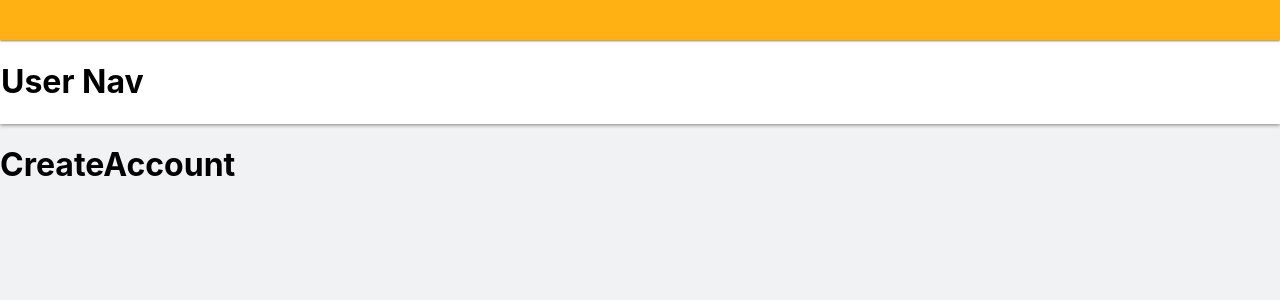
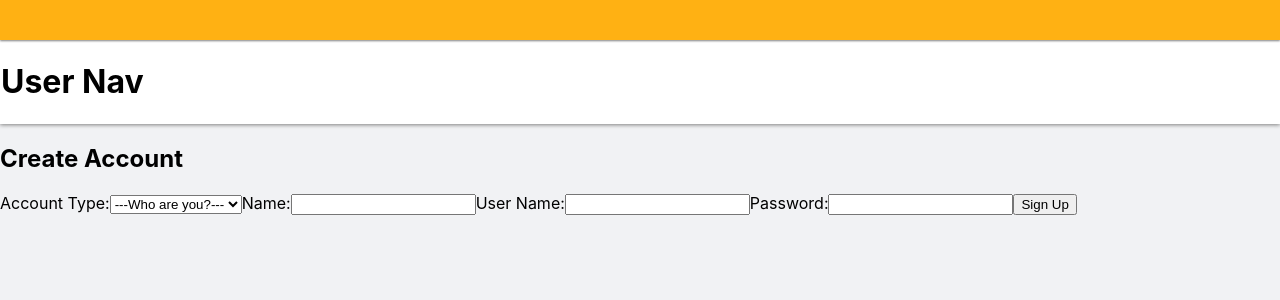
Before and after one commit to gsuemith/summer-friendship-react, a React (Create React App) app: page /account/create in a window 1280 px wide. Shown: the top 300 px of the page. Built offline with nearby package versions, Linux system fonts and the light colour scheme.

Commit message:
created new user account form

```diff
--- a/src/views/CreateAccount.js
+++ b/src/views/CreateAccount.js
@@ -1,10 +1,81 @@
-import React from 'react'
+import React, { useState } from 'react'
+
+const URL = "http://localhost:5000"
+
+const initialForm = {
+  type: '',
+  name: '',
+  username: '',
+  password: '',
+}
 
 function CreateAccount() {
+  const [formValues, setFormValues] = useState(initialForm);
+
+  const onChange = evt => {
+    const { name, value } = evt.target;
+
+    setFormValues({...formValues, [name]: value})
+  }
+
+  const onSubmit = evt => {
+    evt.preventDefault();
+
+    const newUser = {
+      username: formValues.username,
+      password: formValues.password,
+      name: formValues.name,
+    }
+
+    console.log(newUser);
+  }
+
   return (
-    <div>
-      <h1>CreateAccount</h1>
-    </div>
+    <>
+      <h2>Create Account</h2>
+      <form onSubmit={onSubmit}>
+        <label for="type">
+          Account Type:
+          <select
+            name="type"
+            onChange={onChange}
+            value={formValues.type}
+          >
+            <option value="">---Who are you?---</option>
+            <option value="parent">Parent</option>
+            <option value="child">Child</option>
+          </select>
+        </label>
+        <label for="name">
+          Name:
+          <input
+            type="text"
+            name="name"
+            onChange={onChange}
+            value={formValues.name}
+          />
+        </label>
+        <label for="username">
+          User Name:
+          <input
+            type="text"
+            name="username"
+            onChange={onChange}
+            value={formValues.username}
+          />
+        </label>
+        <label for="password">
+          Password:
+          <input
+            type="text"
+            name="password"
+            onChange={onChange}
+            value={formValues.password}
+          />
+        </label>
+        <button>Sign Up</button>
+      </form>
+    </>
   )
 }
 
```
